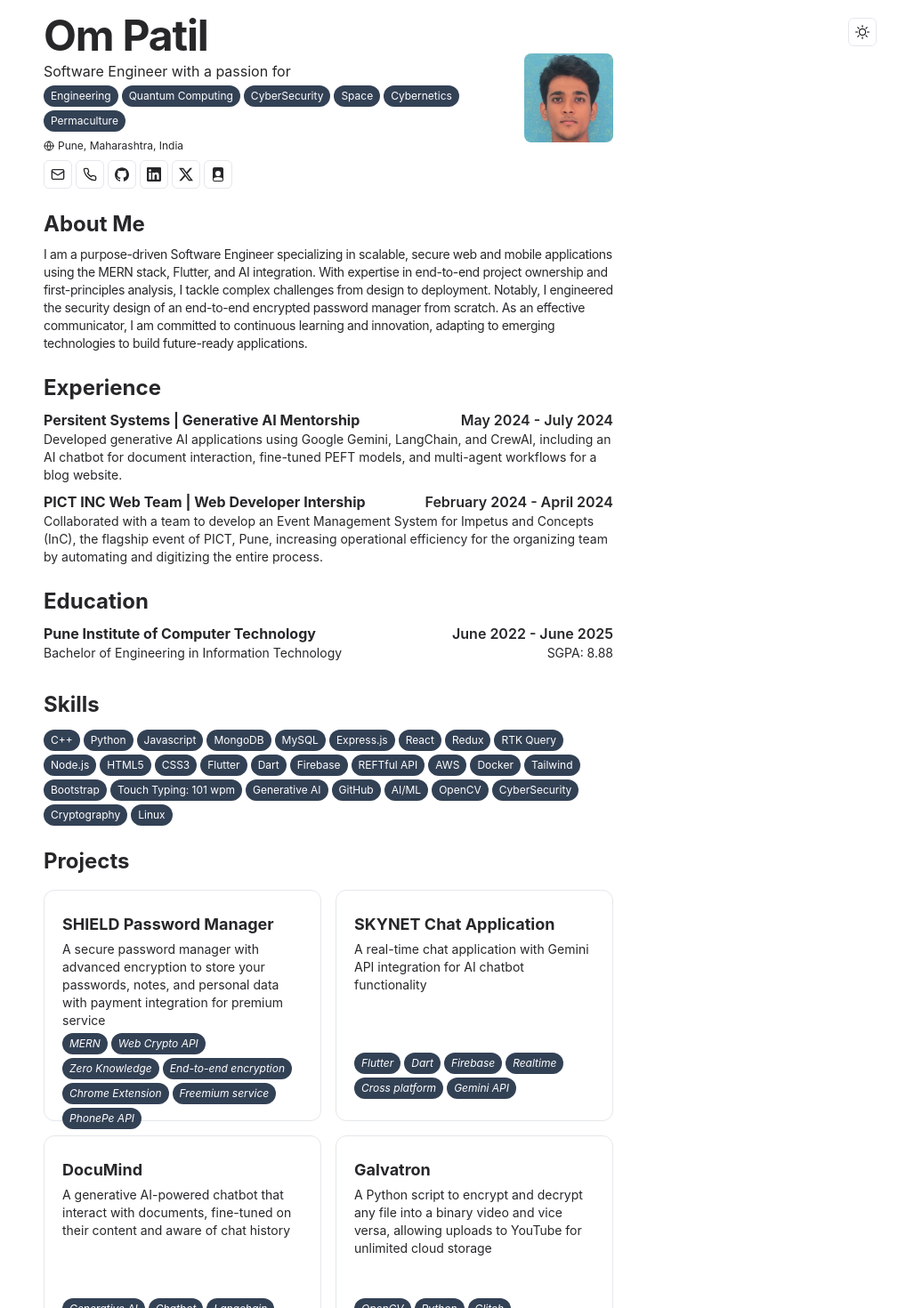
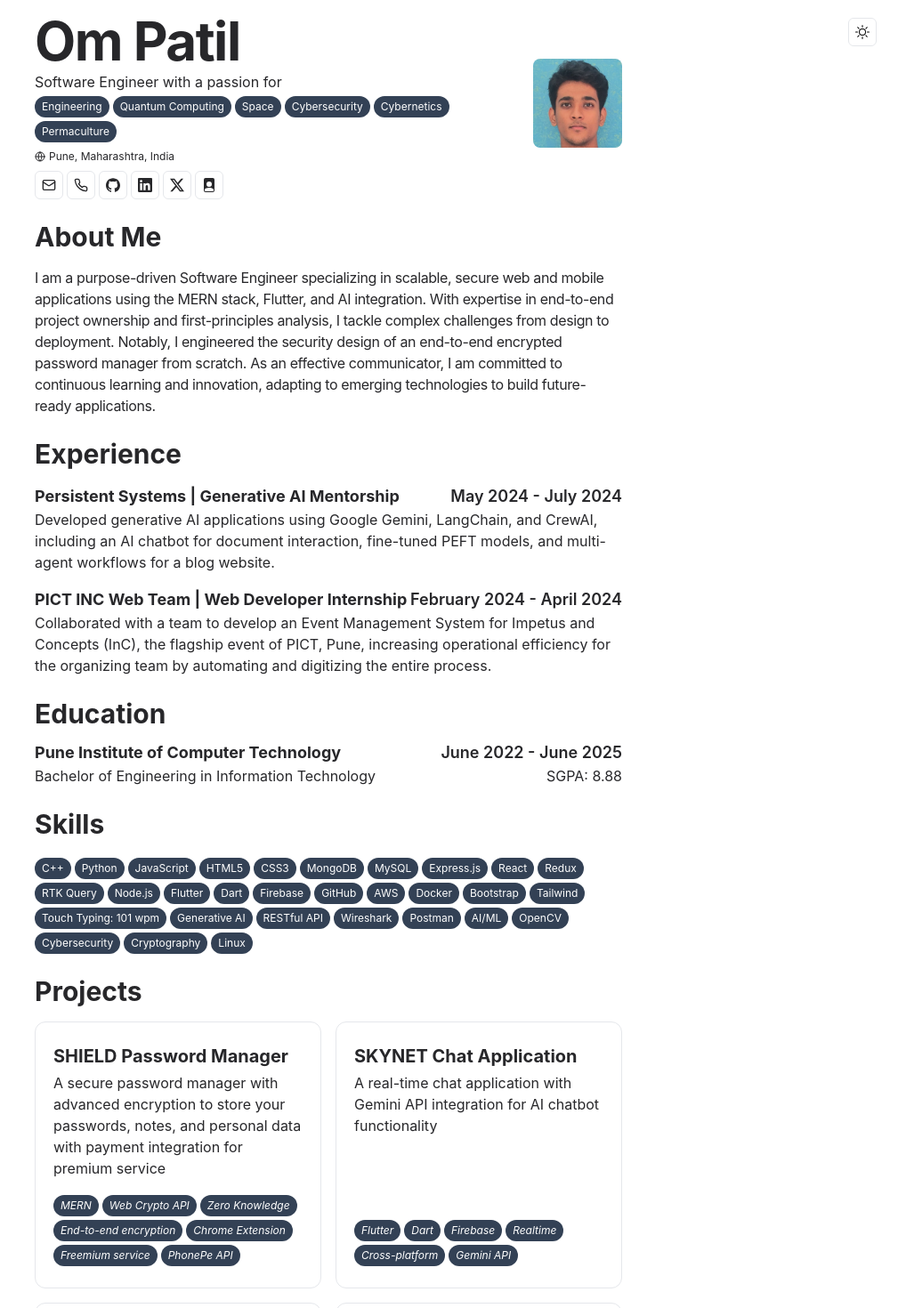
Before and after one commit to ompatil-15/Portfolio-Website, a React (Create React App) app: page / in a window 1280 px wide. Shown: the top 1470 px of the page at 89% size, without its empty margins (271-1280 px from the left). Built offline with nearby package versions, Linux system fonts and the light colour scheme.

Commit message:
Make portfolio-website responsive

```diff
--- a/src/components/AboutMe.jsx
+++ b/src/components/AboutMe.jsx
@@ -1,8 +1,8 @@
 const AboutMe = ({ aboutMe }) => {
 	return (
 		<div className="flex flex-col mt-6">
-			<div className="text-2xl font-bold">About Me</div>
-			<div className="text-sm mt-2 tracking-tight">{aboutMe}</div>
+			<div className="text-2xl md:text-3xl font-bold">About Me</div>
+			<div className="text-sm md:text-base mt-4 tracking-tight">{aboutMe}</div>
 		</div>
 	);
 };
--- a/src/components/Certifications.jsx
+++ b/src/components/Certifications.jsx
@@ -3,14 +3,19 @@ import Tag from "./Tag";
 const Certifications = ({ certificates, theme }) => {
 	return (
 		<div className="flex flex-col mt-6">
-			<div className="text-2xl font-bold">Certifications</div>
+			<div className="text-2xl md:text-3xl font-bold">Certifications</div>
 			<div className="flex flex-col mt-3">
 				{certificates.map((c) => (
 					<div className="flex justify-between">
-						<div className="font-bold text-sm">
+						<a
+							href={c.certificate}
+							target="_blank"
+							rel="noopener noreferrer"
+							className="font-semibold text-sm md:text-base hover:underline"
+						>
 							{c.title} | {c.platform}
-						</div>
-						<div className="mt-1">
+						</a>
+						<div className="mt-1 hidden sm:block">
 							<Tag text="Certificate" link={c.certificate} theme={theme} />
 						</div>
 					</div>
--- a/src/components/Education.jsx
+++ b/src/components/Education.jsx
@@ -3,13 +3,13 @@ import EducationCard from "./EducationCard";
 const Education = ({ education }) => {
 	return (
 		<div className="flex flex-col mt-6">
-			<div className="text-2xl font-bold">Education</div>
+			<div className="text-2xl md:text-3xl font-bold">Education</div>
 			{education.map((e) => (
 				<EducationCard
 					institution={e.institution}
 					timeframe={e.timeframe}
 					degree={e.degree}
-                    cgpa={e.cgpa}
+                    sgpa={e.sgpa}
 				/>
 			))}
 		</div>
--- a/src/components/EducationCard.jsx
+++ b/src/components/EducationCard.jsx
@@ -1,14 +1,14 @@
-const EducationCard = ({ institution, timeframe, degree, cgpa }) => {
+const EducationCard = ({ institution, timeframe, degree, sgpa }) => {
 	return (
-		<div className="flex flex-col my-2">
-			<div className="flex justify-between">
+		<div className="flex flex-col mt-3">
+			<div className="flex flex-col sm:flex-row justify-between md:text-lg">
 				<div className="font-bold">{institution}</div>
 				<div className="font-semibold">{timeframe}</div>
 			</div>
-            <div className="flex justify-between text-sm">
-            <div>{degree}</div>
-            <div>{cgpa}</div>
-            </div>
+			<div className="flex flex-col sm:flex-row justify-between text-sm md:text-base">
+				<div>{degree}</div>
+				<div>{sgpa}</div>
+			</div>
 		</div>
 	);
 };
--- a/src/components/Experience.jsx
+++ b/src/components/Experience.jsx
@@ -3,7 +3,7 @@ import ExperienceCard from "./ExperienceCard";
 const Experience = ({ experiences }) => {
 	return (
 		<div className="flex flex-col mt-6">
-			<div className="text-2xl font-bold">Experience</div>
+			<div className="text-2xl md:text-3xl font-bold">Experience</div>
 			{experiences.map((experience) => (
 				<ExperienceCard
 					company={experience.company}
--- a/src/components/ExperienceCard.jsx
+++ b/src/components/ExperienceCard.jsx
@@ -1,11 +1,11 @@
 const ExperienceCard = ({ company, position, timeframe, description }) => {
 	return (
-		<div className="flex flex-col mt-2">
-			<div className="flex justify-between">
+		<div className="flex flex-col mt-4">
+			<div className="flex flex-col sm:flex-row justify-between md:text-lg">
 				<div className="font-bold">{company} | {position}</div>
 				<div className="font-semibold">{timeframe}</div>
 			</div>
-            <div className="text-sm">{description}</div>
+            <div className="text-sm md:text-base">{description}</div>
 		</div>
 	);
 };
--- a/src/components/Information.js
+++ b/src/components/Information.js
@@ -12,12 +12,12 @@ const personal_interests = [
         link: "https://en.wikipedia.org/wiki/Quantum_computing",
     },
     {
-        domain: "CyberSecurity",
-        link: "https://en.wikipedia.org/wiki/Computer_security",
+        domain: "Space",
+        link: "https://en.wikipedia.org/wiki/SpaceX",
     },
     {
-        domain: "Space",
-        link: "https://en.wikipedia.org/wiki/SpaceX",
+        domain: "Cybersecurity",
+        link: "https://en.wikipedia.org/wiki/Computer_security",
     },
     {
         domain: "Cybernetics",
@@ -43,7 +43,7 @@ const aboutMe = `
 
 const experiences = [
     {
-        company: "Persitent Systems",
+        company: "Persistent Systems",
         position: "Generative AI Mentorship",
         timeframe: "May 2024 - July 2024",
         description: `Developed generative AI applications using Google Gemini, LangChain,
@@ -52,7 +52,7 @@ const experiences = [
     },
     {
         company: "PICT INC Web Team",
-        position: "Web Developer Intership",
+        position: "Web Developer Internship",
         timeframe: "February 2024 - April 2024",
         description: `Collaborated with a team to develop an Event Management System for
 			Impetus and Concepts (InC), the flagship event of PICT, Pune, increasing operational
@@ -65,14 +65,16 @@ const education = [
         institution: "Pune Institute of Computer Technology",
         timeframe: "June 2022 - June 2025",
         degree: "Bachelor of Engineering in Information Technology",
-        cgpa: "SGPA: 8.88",
+        sgpa: "SGPA: 8.88",
     },
 ];
 
 const skills = [
     "C++",
     "Python",
-    "Javascript",
+    "JavaScript",
+    "HTML5",
+    "CSS3",
     "MongoDB",
     "MySQL",
     "Express.js",
@@ -80,22 +82,22 @@ const skills = [
     "Redux",
     "RTK Query",
     "Node.js",
-    "HTML5",
-    "CSS3",
     "Flutter",
     "Dart",
     "Firebase",
-    "REFTful API",
+    "GitHub",
     "AWS",
     "Docker",
+    "Bootstrap",
     "Tailwind",
-    "Bootstrap",
     "Touch Typing: 101 wpm",
     "Generative AI",
-    "GitHub",
+    "RESTful API",
+    "Wireshark",
+    "Postman",
     "AI/ML",
     "OpenCV",
-    "CyberSecurity",
+    "Cybersecurity",
     "Cryptography",
     "Linux",
 ];
@@ -127,7 +129,7 @@ const projects = [
             "Dart",
             "Firebase",
             "Realtime",
-            "Cross platform",
+            "Cross-platform",
             "Gemini API",
         ],
         link: "https://github.com/ompatil-15/SKYNET-Chat-Application",
@@ -144,6 +146,7 @@ const projects = [
             "NLP",
             "FAISS",
             "Streamlit",
+            "Gemini API"
         ],
         link: "https://ompatil-genai-rag.streamlit.app/",
     },
@@ -175,7 +178,13 @@ const projects = [
         description: `
 				A platform to rent out bicycles for emergency commutes, ensuring quick and convenient
 				transportation when needed most.`,
-        skills: ["MERN", "Tailwind", "E-commerce", "Redux"],
+        skills: [
+            "MERN",
+            "Tailwind",
+            "E-commerce",
+            "Redux",
+            "RESTful API",
+        ],
         link: "https://github.com/ompatil-15/Retro-Ride-Share/tree/main",
     },
 ];
--- a/src/components/Introduction.jsx
+++ b/src/components/Introduction.jsx
@@ -4,11 +4,11 @@ import Tag from "./Tag";
 const Introduction = ({ name, tagline, personal_interests, location, theme }) => {
 	return (
 		<div className="flex">
-			<div className="flex flex-col flex-grow pr-5">
-				<div className="text-5xl font-bold mt-2 mb-1 tracking-tight">
+			<div className="flex flex-col flex-grow pr-2">
+				<div className="text-4xl md:text-6xl font-bold md:mt-2 mb-1 tracking-tight">
 					{name}
 				</div>
-				<div className="text-base">{tagline}</div>
+				<div className="text-sm md:text-base">{tagline}</div>
 				<div className="flex flex-wrap">
 					{personal_interests.map((interest) => (
 						<Tag text={interest.domain} link={interest.link} theme={theme} />
--- a/src/components/Projects.jsx
+++ b/src/components/Projects.jsx
@@ -3,18 +3,18 @@ import MiniTag from "./MiniTag";
 const Projects = ({ projects, theme }) => {
 	return (
 		<div className="flex flex-col mt-6">
-			<div className="font-bold text-2xl">Projects</div>
-			<div className="grid grid-cols-2 gap-4 mt-4">
+			<div className="font-bold text-2xl md:text-3xl">Projects</div>
+			<div className="grid grid-cols-1 md:grid-cols-2 gap-4 mt-4">
 				{projects.map((project) => (
 					<a
 						href={project.link}
 						target="_blank"
 						rel="noopener noreferrer"
-						className="flex flex-col justify-between h-[260px] px-5 py-6 border rounded-xl hover:border-dark-3"
+						className="flex flex-col justify-between h-[260px] sm:h-[190px] md:h-[300px] px-5 py-6 border rounded-xl hover:border-dark-3"
 					>
 						<div className="flex flex-col">
-							<div className="text-lg font-bold">{project.title}</div>
-							<div className="text-sm mt-1">{project.description}</div>
+							<div className="text-lg md:text-xl font-bold">{project.title}</div>
+							<div className="text-sm md:text-base mt-1">{project.description}</div>
 						</div>
 
 						<div className="flex flex-wrap mt-auto">
--- a/src/components/Skills.jsx
+++ b/src/components/Skills.jsx
@@ -3,8 +3,8 @@ import Tag from "./Tag";
 const Skills = ({ skills, theme }) => {
 	return (
 		<div className="flex flex-col mt-6">
-			<div className="text-2xl font-bold">Skills</div>
-			<div className="flex flex-wrap mt-2">
+			<div className="text-2xl md:text-3xl font-bold">Skills</div>
+			<div className="flex flex-wrap mt-4">
 				{skills.map((skill) => (
 					<Tag text={skill} theme={theme} />
 				))}
--- a/src/components/Theme.jsx
+++ b/src/components/Theme.jsx
@@ -2,7 +2,7 @@ import Box from "./Box";
 
 const Theme = ({ theme, toggleTheme }) => {
 	return (
-		<div onClick={() => toggleTheme(theme)} className="cursor-pointer fixed top-5 right-5 z-50">
+		<div onClick={() => toggleTheme(theme)} className="cursor-pointer absolute sm:fixed top-2 right-4 sm:top-5 sm:right-5 z-50">
 			<Box
 				icon={
 					theme === 1 ? (
--- a/src/pages/HomePage.jsx
+++ b/src/pages/HomePage.jsx
@@ -32,12 +32,8 @@ const HomePage = () => {
 	return (
 		<main>
 			<Theme theme={theme} toggleTheme={toggleTheme} />
-			<div
-				className={`flex justify-center ${
-					theme === 1 ? "bg-white" : "bg-zinc-800"
-				} min-h-screen  ${theme === 1 ? "text-zinc-800" : "text-zinc-300"}`}
-			>
-				<div className="flex flex-col w-1/2 mb-5 mt-2">
+			<div className={`flex justify-center px-4 sm:px-16 md:px-0 ${theme === 1 ? "bg-white" : "bg-zinc-800"} min-h-screen  ${theme === 1 ? "text-zinc-800" : "text-zinc-300"}`}>
+				<div className="flex flex-col w-full md:w-[660px] mb-5 mt-2">
 					<Introduction
 						name={name}
 						tagline={tagline}
```
Also changed, not shown: 1 other file (tests, documents, lock files or other folders).
